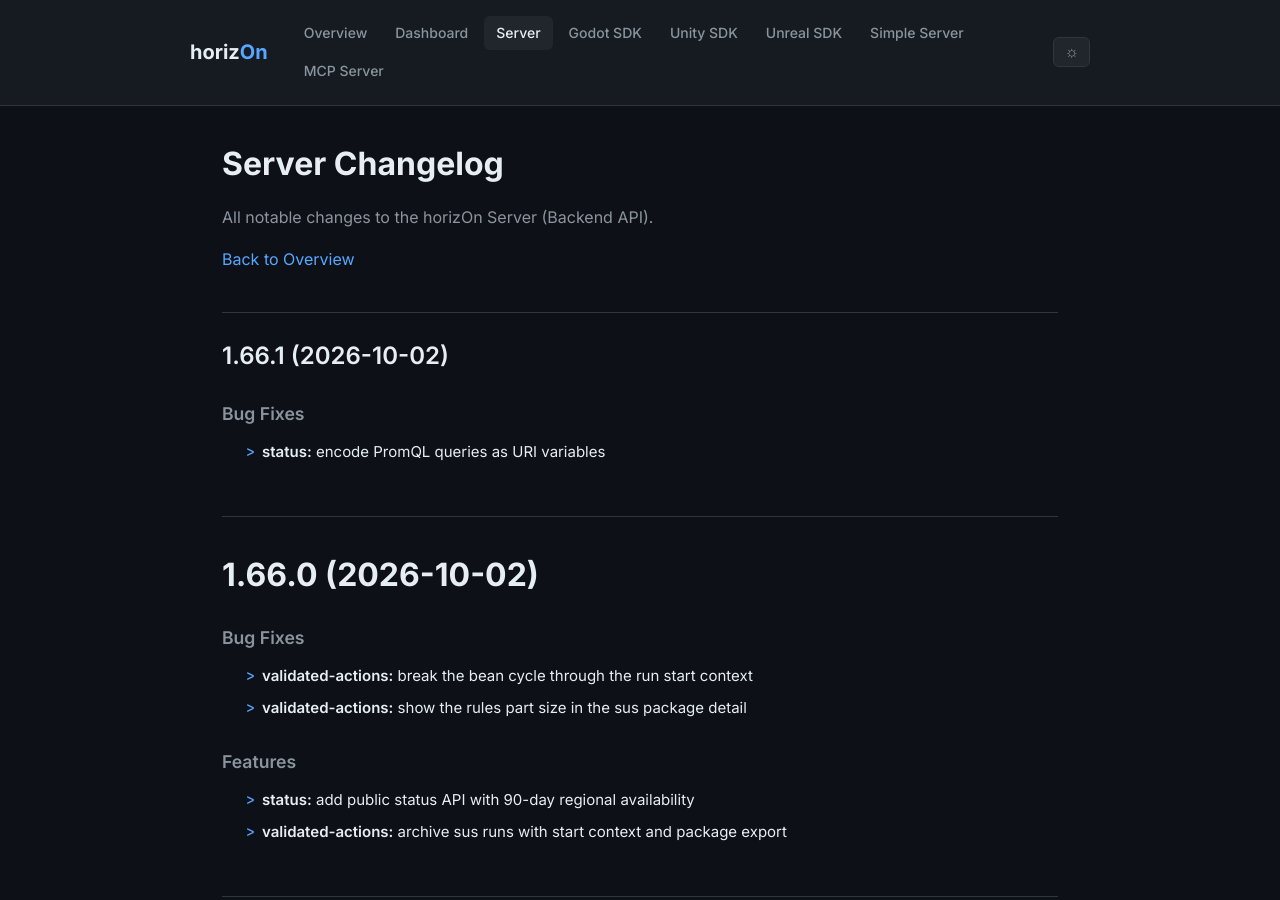
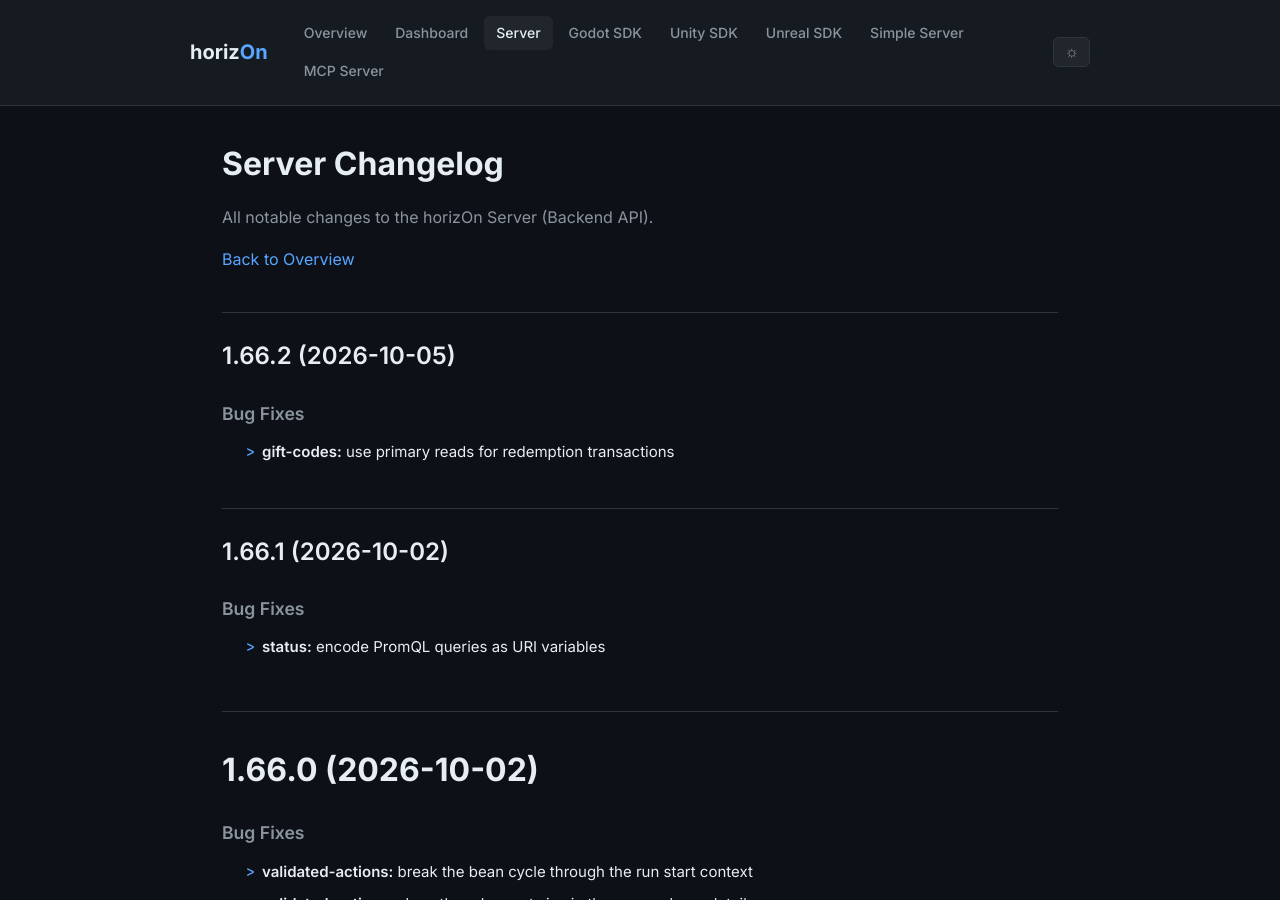
Before and after one commit to ProjectMakersDE/horizOn-Changelog, a Jekyll site: the page built from server-changelog.md, in a window 1280 px wide and 900 px high. Built offline with Jekyll 4.4.1, drawn with Linux system fonts in a browser that asks for light colours.

Commit message:
chore: reconcile changelogs

```diff
--- a/server-changelog.md
+++ b/server-changelog.md
@@ -8,6 +8,13 @@ title: Server Changelog
 All notable changes to the horizOn Server (Backend API).
 
 [Back to Overview](.)
+
+## 1.66.2 (2026-10-05)
+
+
+### Bug Fixes
+
+* **gift-codes:** use primary reads for redemption transactions
 
 ## 1.66.1 (2026-10-02)
 
```
Also changed, not shown: index.md (+1 -1 lines).
